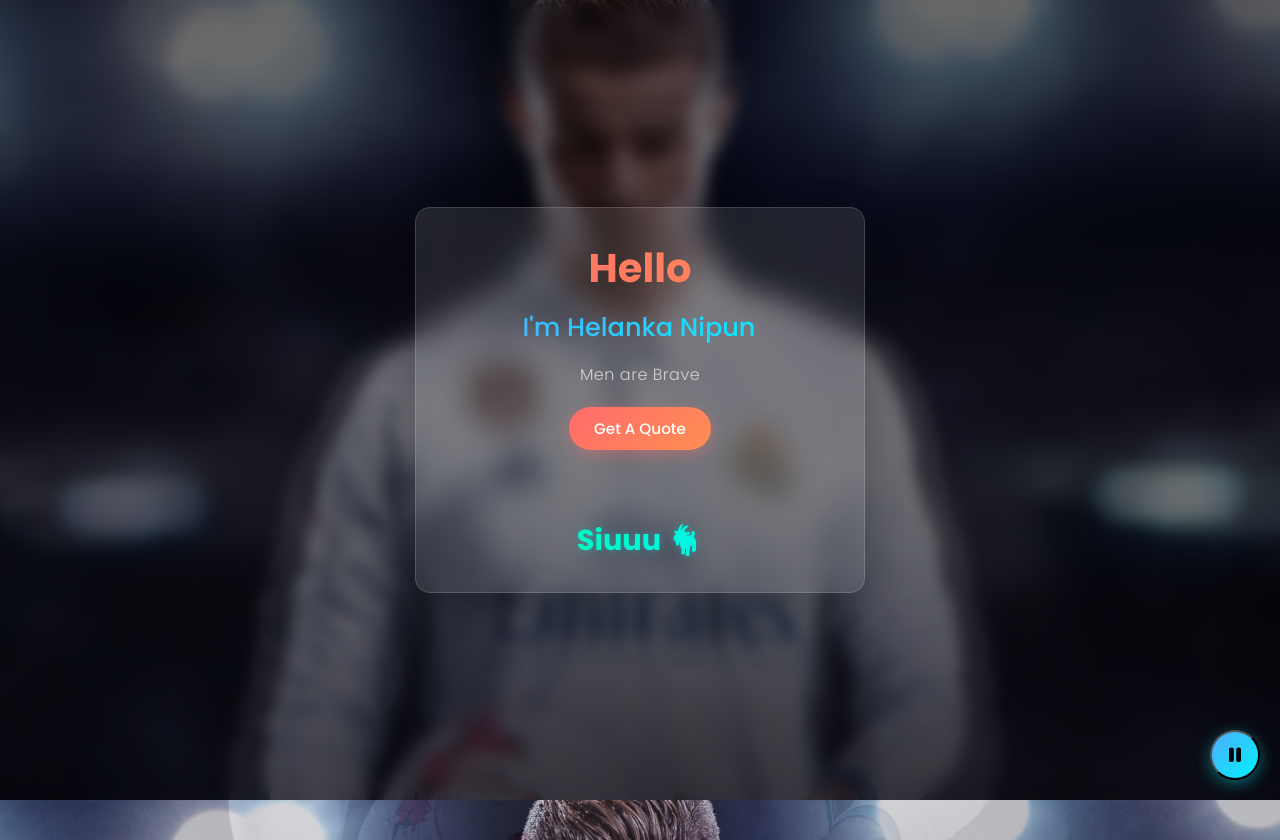
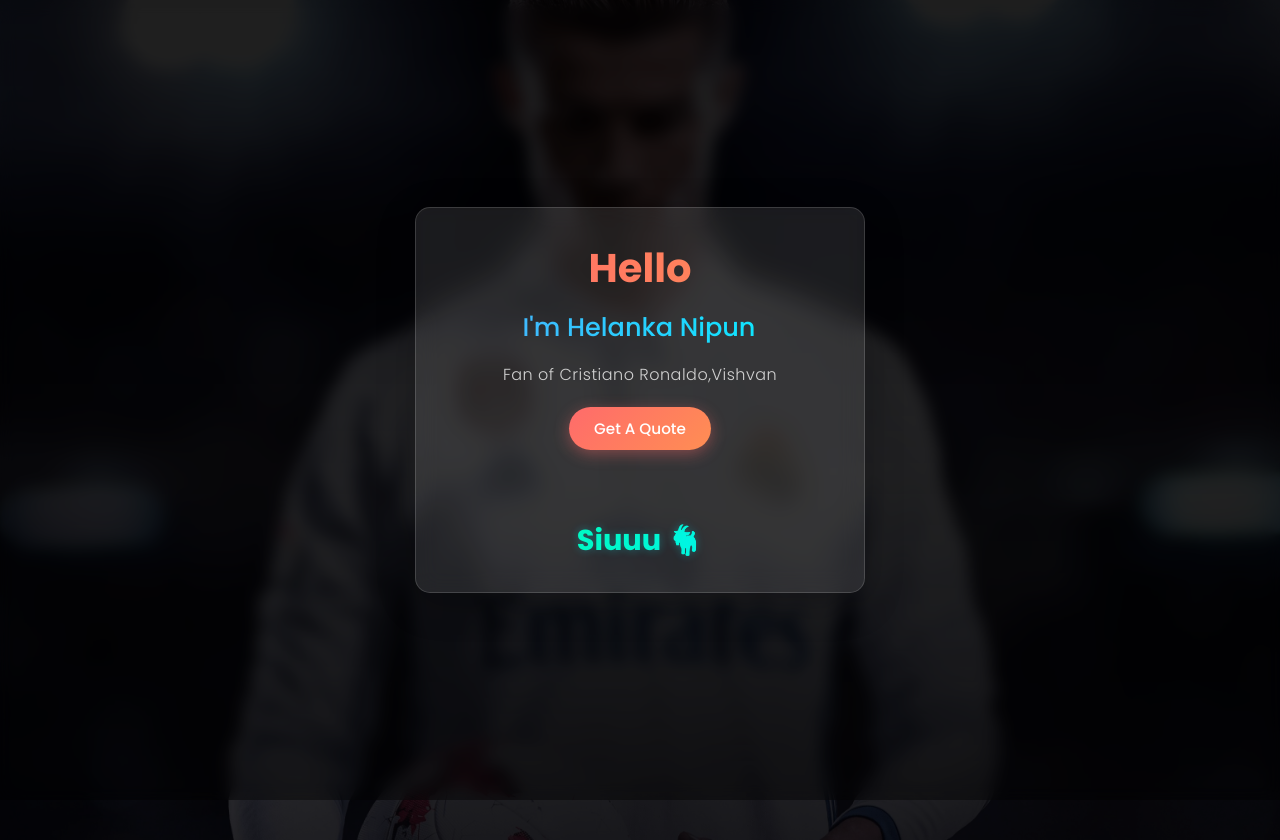
Before and after one commit to helankan/helankan.github.io, a plain HTML site: page index.html in a window 1280 px wide. Shown: the top 840 px of the page. Drawn offline with Linux system fonts and the light colour scheme.

Commit message:
Update index.html

```diff
--- a/index.html
+++ b/index.html
@@ -19,8 +19,6 @@
 
     body {
       font-family: 'Poppins', sans-serif;
-      background: url('ronaldo.jpg') no-repeat center center fixed;
-      background-size: cover;
       min-height: 100vh;
       display: flex;
       justify-content: center;
@@ -28,6 +26,20 @@
       color: #ffffff;
       position: relative;
       overflow: hidden;
+      background: #000;
+    }
+
+    .parallax-bg {
+      position: absolute;
+      top: 0;
+      left: 0;
+      width: 100%;
+      height: 100%;
+      background: url('ronaldo.jpg') no-repeat center center fixed;
+      background-size: cover;
+      transform: scale(1.1);
+      z-index: -2;
+      opacity: 0.3;
     }
 
     .overlay {
@@ -38,12 +50,10 @@
       width: 100%;
       background: linear-gradient(rgba(0, 0, 0, 0.6), rgba(0, 0, 0, 0.4));
       backdrop-filter: blur(8px);
-      z-index: 0;
+      z-index: -1;
     }
 
     .container {
-      position: relative;
-      z-index: 1;
       background: rgba(255, 255, 255, 0.1);
       border: 1px solid rgba(255, 255, 255, 0.15);
       padding: 30px;
@@ -55,6 +65,8 @@
       width: 90%;
       max-width: 450px;
       transition: transform 0.3s ease;
+      position: relative;
+      z-index: 1;
     }
 
     .container:hover {
@@ -129,33 +141,6 @@
       outline: none;
     }
 
-    .audio-control {
-      position: fixed;
-      bottom: 20px;
-      right: 20px;
-      width: 50px;
-      height: 50px;
-      background: linear-gradient(135deg, #4facfe, #00f2fe);
-      border-radius: 50%;
-      display: flex;
-      align-items: center;
-      justify-content: center;
-      cursor: pointer;
-      box-shadow: 0 4px 15px rgba(0, 242, 254, 0.4);
-      transition: all 0.3s ease;
-      z-index: 2;
-    }
-
-    .audio-control:hover, .audio-control:focus {
-      transform: scale(1.1);
-      box-shadow: 0 6px 20px rgba(0, 242, 254, 0.6);
-      outline: none;
-    }
-
-    .audio-control i {
-      font-size: 1.2rem;
-    }
-
     .bottom-text {
       margin-top: 20px;
       font-size: 1.8rem;
@@ -166,7 +151,6 @@
       text-shadow: 0 0 8px rgba(0, 242, 254, 0.3);
     }
 
-    /* Preloader */
     .loader {
       position: fixed;
       top: 0;
@@ -195,7 +179,6 @@
       animation: spin 1s linear infinite;
     }
 
-    /* Animations */
     @keyframes spin {
       0% { transform: rotate(0deg); }
       100% { transform: rotate(360deg); }
@@ -216,22 +199,6 @@
       50% { border-color: #00f2fe; }
     }
 
-    /* Parallax Effect */
-    body::before {
-      content: '';
-      position: absolute;
-      top: 0;
-      left: 0;
-      width: 100%;
-      height: 100%;
-      background: url('ronaldo.jpg') no-repeat center center fixed;
-      background-size: cover;
-      transform: translateZ(-1px) scale(1.1);
-      z-index: -1;
-      opacity: 0.3;
-    }
-
-    /* Responsive Design */
     @media (max-width: 600px) {
       h1 { font-size: 2rem; }
       h2 { font-size: 1.3rem; }
@@ -239,8 +206,6 @@
       .bottom-text { font-size: 1.4rem; }
       .container { padding: 20px; }
       .btn { font-size: 0.85rem; padding: 8px 20px; }
-      .audio-control { width: 40px; height: 40px; }
-      .audio-control i { font-size: 1rem; }
     }
 
     @media (max-width: 400px) {
@@ -254,32 +219,25 @@
     <div class="spinner"></div>
   </div>
 
+  <!-- Background Layers -->
+  <div class="parallax-bg"></div>
   <div class="overlay"></div>
 
   <div class="container" role="main">
     <h1>Hello</h1>
     <h2>I'm Helanka Nipun</h2>
-    <p>Men are Brave</p>
+    <p>Fan of Cristiano Ronaldo,Vishvan</p>
     <a href="mailto:helanka.nipun.jayasundara@gmail.com" class="btn" aria-label="Get a quote by email">Get A Quote</a>
 
     <!-- Social Media Links -->
     <div class="social-links" role="navigation" aria-label="Social media links">
-      <a href="https://x.com/Helanka_Nipun?t=gv7pvmimgJF4GbiWMVoIig&s=09" target="_blank" aria-label="X Profile"><i class="fab fa-x-twitter"></i></a>
+      <a href="https://x.com/Helanka_Nipun?t=gv7pvmimgJF4GbiWMVoIig&s=09" target="_blank" rel="noopener noreferrer" aria-label="X Profile">
+        <i class="fab fa-x-twitter"></i>
+      </a>
     </div>
 
     <div class="bottom-text">Siuuu 🐐</div>
   </div>
-
-  <!-- Audio Control -->
-  <button class="audio-control" aria-label="Toggle background music" onclick="toggleAudio()">
-    <i class="fas fa-pause"></i>
-  </button>
-
-  <!-- Music -->
-  <audio id="background-music" autoplay loop>
-    <source src="passo bem solto.mp3" type="audio/mpeg">
-    Your browser does not support the audio element.
-  </audio>
 
   <script>
     // Preloader
@@ -290,38 +248,20 @@
       }, 800);
     });
 
-    // Audio Toggle
-    const audio = document.getElementById('background-music');
-    const audioControl = document.querySelector('.audio-control');
-    const audioIcon = audioControl.querySelector('i');
-    let isPlaying = true;
-
-    function toggleAudio() {
-      if (isPlaying) {
-        audio.pause();
-        audioIcon.classList.replace('fa-pause', 'fa-play');
-        isPlaying = false;
-      } else {
-        audio.play();
-        audioIcon.classList.replace('fa-play', 'fa-pause');
-        isPlaying = true;
-      }
-    }
-
-    // Keyboard Accessibility
-    document.querySelectorAll('.btn, .social-links a, .audio-control').forEach(element => {
-      element.addEventListener('keydown', (e) => {
+    // Keyboard accessibility
+    document.querySelectorAll('.btn, .social-links a').forEach(el => {
+      el.addEventListener('keydown', (e) => {
         if (e.key === 'Enter' || e.key === ' ') {
           e.preventDefault();
-          element.click();
+          el.click();
         }
       });
     });
 
-    // Parallax Effect (Simplified)
+    // Parallax scroll effect
     window.addEventListener('scroll', () => {
-      const bg = document.querySelector('body::before');
-      bg.style.transform = `translateY(${window.scrollY * 0.2}px)`;
+      const bg = document.querySelector('.parallax-bg');
+      bg.style.transform = `translateY(${window.scrollY * 0.2}px) scale(1.1)`;
     });
   </script>
 </body>
```
